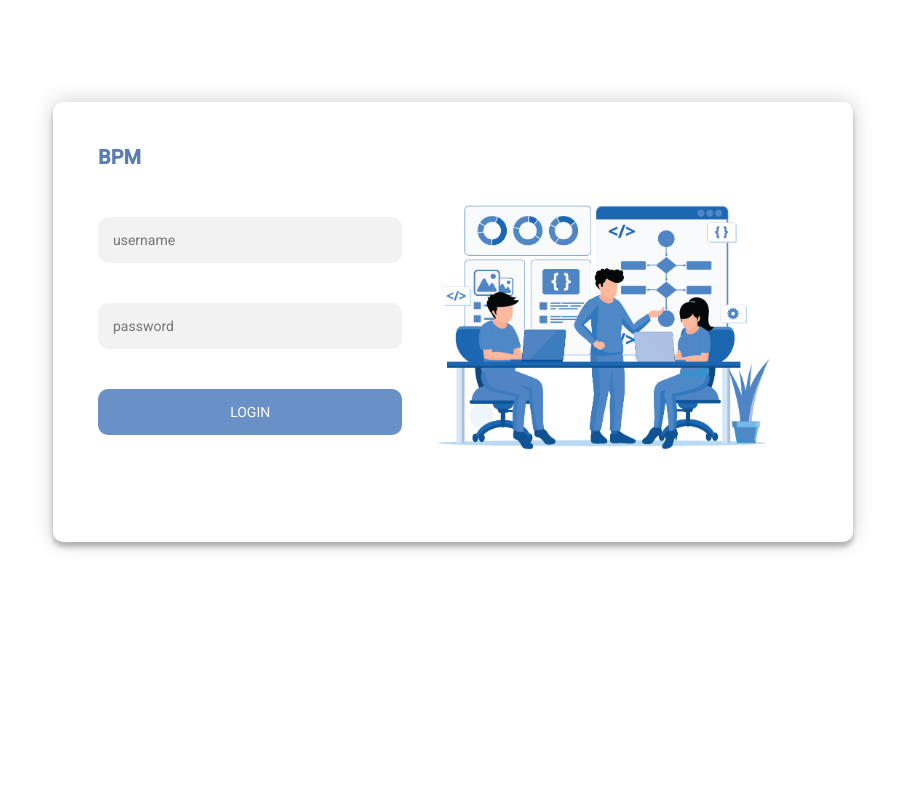
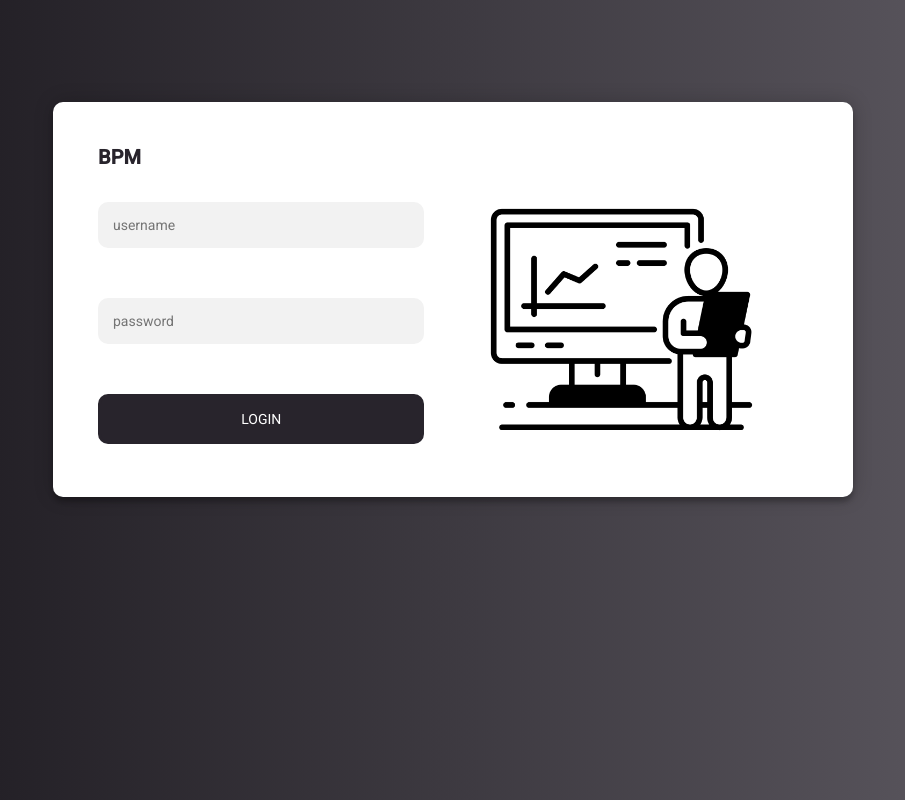
Before and after one commit to NazarYavor26/BPM-Clieant, an Angular app in the folder BPM-Client/: page /login in a window 1280 px wide. Shown: the whole page, without its empty margins (187-1092 px from the left). Built offline with nearby package versions, Linux system fonts and the light colour scheme.

Commit message:
changed image in logo page

```diff
--- a/BPM-Client/src/app/authorization/components/login/login.component.scss
+++ b/BPM-Client/src/app/authorization/components/login/login.component.scss
@@ -33,10 +33,10 @@
   font-family: "Roboto", sans-serif;
   text-transform: uppercase;
   outline: 0;
-  background: #6991c7;
+  background: #28242c;
   width: 100%;
-  border: 0;
-  padding: 15px;
+  border: 3px solid #28242c;
+  padding: 14px;
   color: #FFFFFF;
   font-size: 14px;
   -webkit-transition: all 0.3 ease;
@@ -44,7 +44,9 @@
   cursor: pointer;
 }
 .form button:hover,.form button:active,.form button:focus {
-  background: #587dae;
+  background: #FFFFFF;
+  color: #28242c;
+  font-weight: bold;
 }
 .form .message {
   margin: 15px 0 0;
@@ -94,12 +96,12 @@
 
 .form  .username-input {
     border-radius: 10px;
-    margin: 40px 0 40px ;
+    margin: 25px 0 50px ;
 }
 
 .form  .password-input {
     border-radius: 10px;
-    margin: 0 0 40px ;
+    margin: 0 0 50px ;
 }
 
 .login-button {
@@ -107,7 +109,7 @@
 }
 
 .company-name {
-    color: #587dae;
+    color: #28242c;
     font-weight: bold;
     font-size: 20px;
     text-align: left;
@@ -115,9 +117,11 @@
 }
 
 .bpm-image {
-    width: 600px;
-    height: 300px;
-    background: url('../../../../assets/weaver_BPM.png') no-repeat;
-    background-size: 100%;
-    margin-top: 50px;
+    width: 450px;
+    height: 270px;
+    background: url('../../../../assets/login_image.png') no-repeat;
+    background-size: 85%;
+    margin-left: 60px;
+    margin-top: 35px;
+    //border: 1px solid;
 }
--- a/BPM-Client/src/styles.scss
+++ b/BPM-Client/src/styles.scss
@@ -9,8 +9,7 @@ body {
     // background: -webkit-linear-gradient(right, #76b852, #8DC26F);
     // background: -moz-linear-gradient(right, #76b852, #8DC26F);
     // background: -o-linear-gradient(right, #76b852, #8DC26F);
-    // background: linear-gradient(to left, #76b852, #8DC26F);
-    // background-image: linear-gradient(to top, #a3bded 0%, #6991c7 100%);
+    background: linear-gradient(to right, #1a171d, #605c64);
     font-family: "Roboto", sans-serif;
     -webkit-font-smoothing: antialiased;
     -moz-osx-font-smoothing: grayscale;
```
Also changed, not shown: BPM-Client/src/assets/login_image.png (added).
